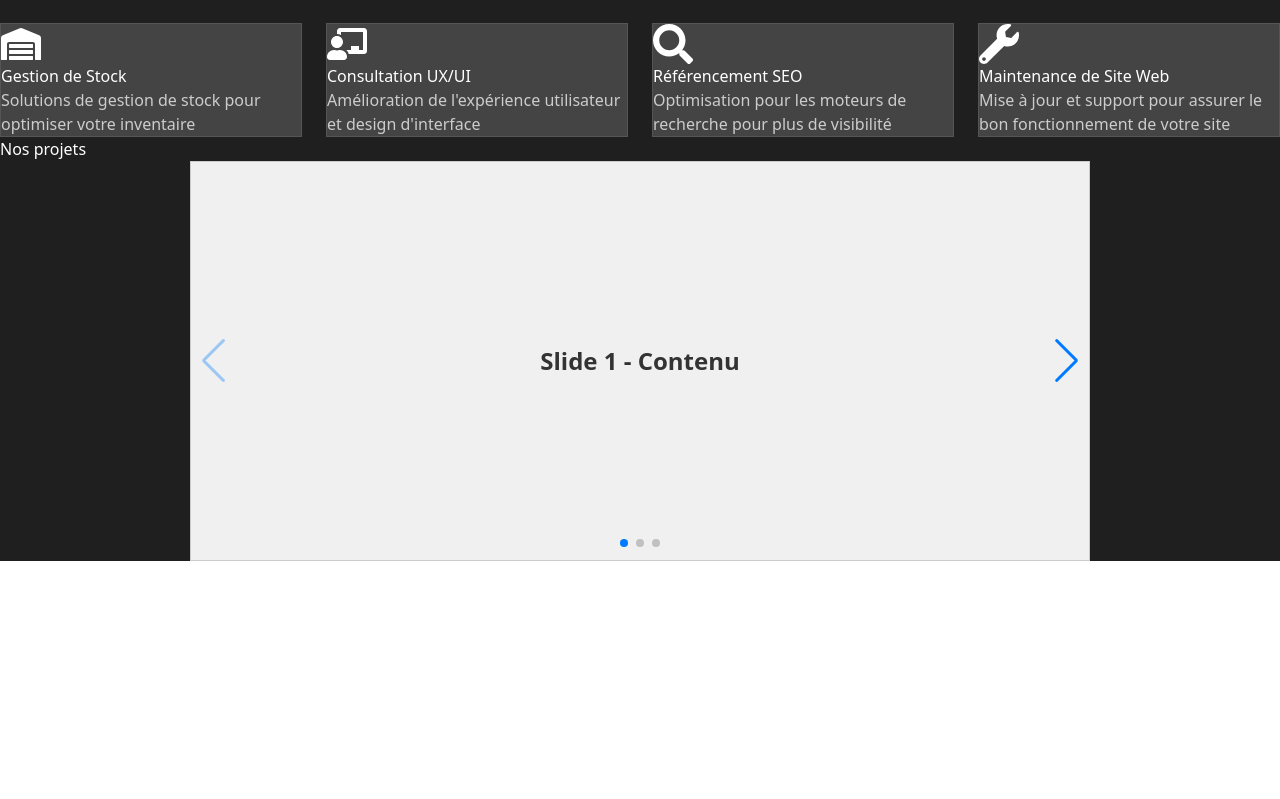
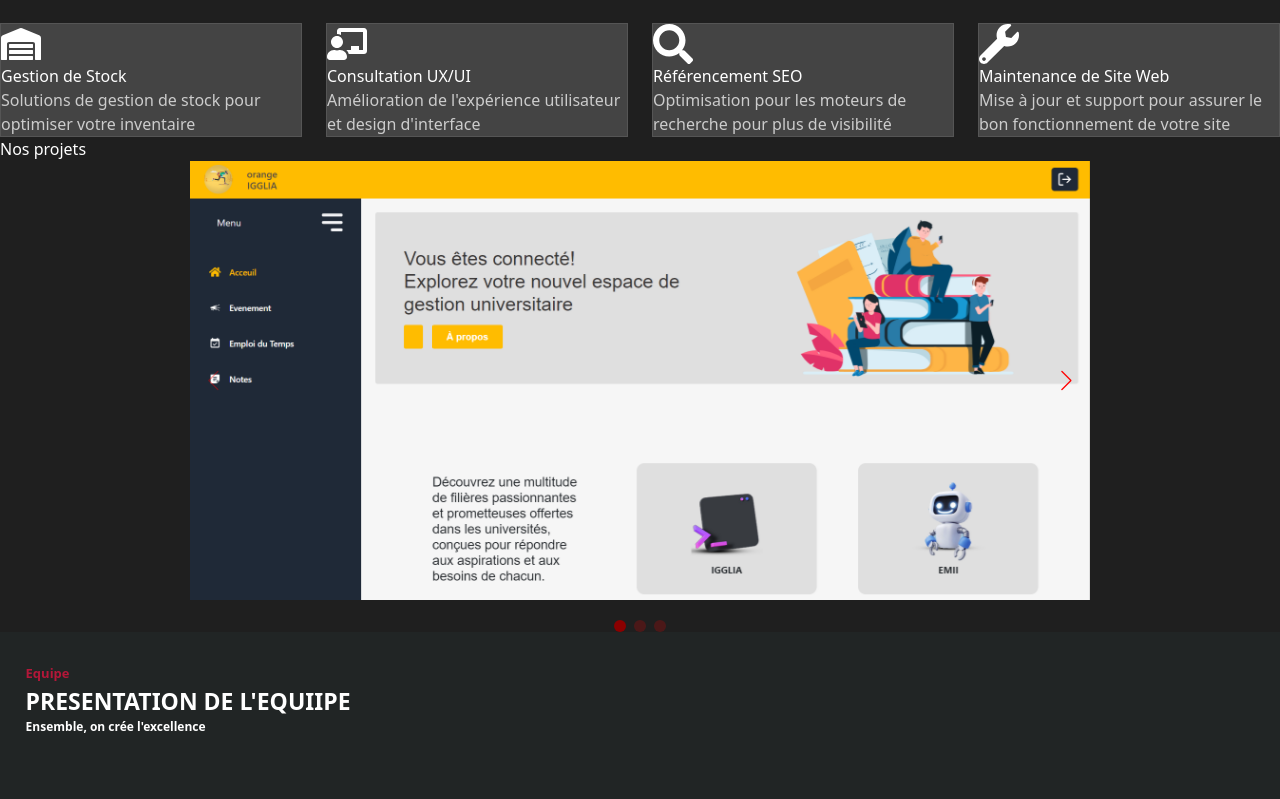
Before and after one commit to yann-andronio/Webster, a React (Vite) app: page / in a window 1280 px wide. Shown: the part 881-1680 px from the top of the page. Before the commit the page ends 1442 px from the top, so only its background shows below. Built offline with nearby package versions, Linux system fonts and the light colour scheme.

Commit message:
ajout de css de swiper

```diff
--- a/src/Pages/Home/Home.tsx
+++ b/src/Pages/Home/Home.tsx
@@ -1,18 +1,19 @@
 import { Fragment } from 'react'
-// import Team from '../../components/team/team'
-// import Skill from '../../components/skills/skills'
+import Team from '../../components/team/team'
+import Skill from '../../components/skills/skills'
 import Header from '../../components/header/Header'
 import Service from '../../components/servicess/Service'
 import Projet from '../../components/Projet/Projet'
 
 export default function Home() {
     return (
-        <Fragment>
+        <Fragment >
+
             <Header />
-            <Service />
+            <Service  />
             <Projet />
-            {/* <Team />
-            <Skill /> */}
+            <Team />
+            <Skill />
         </Fragment>
     )
 }
--- a/src/components/Projet/Projet.tsx
+++ b/src/components/Projet/Projet.tsx
@@ -1,35 +1,57 @@
-import { Fragment } from "react/jsx-runtime";
+import { Fragment } from "react";
 import { Swiper, SwiperSlide } from "swiper/react";
-import "swiper/css";
-import "swiper/css/navigation";
-import "swiper/css/pagination";
+import 'swiper/css';
+import 'swiper/css/navigation';
+import 'swiper/css/pagination';
 import { Navigation, Pagination } from "swiper/modules";
 import s from "./projet.module.css";
 
 const Projet: React.FC = () => {
   return (
     <Fragment>
-            <div className={`${s.Boxparents} `}>
-                <h2 className={`text-3xl font-bold text-center mb-6`}>Nos projets</h2>
+      <style>
+        {`
+          .swiper-button-prev, .swiper-button-next {
+            color: red !important; /* Appliquer la couleur rouge aux boutons de navigation */
+          }
+          .swiper-button-prev::after, .swiper-button-next::after {
+            font-size: 20px !important; /* Ajuster la taille des icônes si nécessaire */
+          }
+          .swiper-pagination-bullet {
+            background-color: red !important; /* Couleur des bullets de pagination */
+            width: 12px !important; /* Taille des bullets */
+            height: 12px !important; /* Taille des bullets */
+          }
+          .swiper-pagination-bullet-active {
+            background-color: darkred !important; /* Couleur des bullets actives */
+          }
+        `}
+      </style>
+      <div className={`${s.Boxparents}`}>
+        <h2 className="text-3xl font-bold text-center mb-6">Nos projets</h2>
         <div className={`${s.projetContainer} p-6`}>
-
           <Swiper
             modules={[Navigation, Pagination]}
             spaceBetween={50}
             slidesPerView={1}
             navigation
-                        pagination={{ clickable: true }}
+            pagination={{
+              clickable: true,
+              el: `.${s.customPagination}`,
+            }}
           >
             <SwiperSlide>
-                            <div className={s.slideContent}>Slide 1 - Contenu</div>
+              <img src="./assets/images/projets/1.png" alt="" />
             </SwiperSlide>
             <SwiperSlide>
-                            <div className={s.slideContent}>Slide 2 - Contenu</div>
+              <img src="./assets/images/projets/2.png" alt="" />
             </SwiperSlide>
             <SwiperSlide>
-                            <div className={s.slideContent}>Slide 3 - Contenu</div>
+              <img src="./assets/images/projets/3.png" alt="" />
             </SwiperSlide>
           </Swiper>
+
+          <div className={s.customPagination}></div>
         </div>
       </div>
     </Fragment>
--- a/src/components/Projet/projet.module.css
+++ b/src/components/Projet/projet.module.css
@@ -16,14 +16,9 @@
 
   }
 
-  .slideContent {
+  .customPagination {
     display: flex;
     justify-content: center;
-    align-items: center;
-    height: 400px;
-    background-color: #f0f0f0;
-    border: 1px solid #ccc;
-    font-size: 24px;
-    font-weight: bold;
-    color: #333;
+    margin-top: 20px;
+   color: yellow;
   }
--- a/src/components/header/Header.tsx
+++ b/src/components/header/Header.tsx
@@ -6,8 +6,8 @@ const Header: React.FC = () => {
   return (
     <Fragment>
       <Navbar />
-      <div className={`${s.BoxprentBg}`}>
-      <div className={`${s.ChildBox}  w-full sm:w-3/4 lg:w-2/4 pl-4 sm:pl-16 lg:pl-28 pt-24 sm:pt-32 lg:pt-40 pr-4 sm:pr-16 lg:pr-32 `}   >
+      <div className={`${s.BoxprentBg}`}   id="Accueil">
+        <div className={`${s.ChildBox}  w-full sm:w-3/4 lg:w-2/4 pl-4 sm:pl-16 lg:pl-28 pt-24 sm:pt-32 lg:pt-40 pr-4 sm:pr-16 lg:pr-32 `}   >
 
           <div className={s.text}>
             <p className='text-3xl text-white mb-1 font-mono'>FREE</p>
--- a/src/components/navvbar/Navbar.tsx
+++ b/src/components/navvbar/Navbar.tsx
@@ -46,14 +46,14 @@ const Navbar: React.FC = () => {
             <li
               onClick={() => handleClick('Accueil')}
               className={`${s.link} ${s.colorLinkNavbar} ${isClick === 'Accueil' ? s.activeLink : s.inactiveLink}`}
-              id="Accueil"
+
             >
               <RiHome3Line className="inline-block mr-2" /> Accueil
             </li>
             <li
               onClick={() => handleClick('Services')}
               className={` ${isClick === 'Services' ? s.activeLink : s.inactiveLink}`}
-              id="Services"
+
             >
               <RiServiceLine className="inline-block mr-2" /> Services
             </li>
--- a/src/components/servicess/Service.tsx
+++ b/src/components/servicess/Service.tsx
@@ -54,7 +54,7 @@ const services: ServiceItem[] = [
 const Service: React.FC = () => {
     return (
         <Fragment>
-            <div className={`${s.Container} p-6`}>
+            <div className={`${s.Container} p-6`}    id="Services">
                 <h2 className="text-3xl font-bold text-center mb-6">Nos Services</h2>
                 <div className={`${s.ServiceGrid}`}>
                     {
```
Lines whose indentation alone changed are shown as unchanged.
